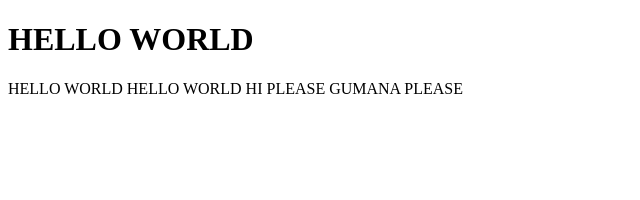
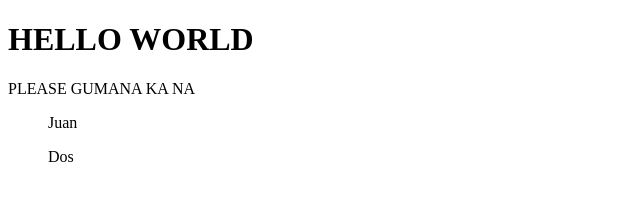
Before and after one commit to JCDabao/BSIT_CURRICULUM.github.io, a plain HTML site: page index.html in a window 1280 px wide. Shown: the whole page, without its empty margins (0-640 px from the left). Drawn offline with Linux system fonts and the light colour scheme.

Commit message:
Ver 3
Gumana ka na please

```diff
--- a/index.html
+++ b/index.html
@@ -8,13 +8,18 @@
     </h1>
     <body>
 <p>
-    HELLO WORLD
+    PLEASE GUMANA KA NA
+</p>
 
-    HELLO WORLD
-    HI
-    PLEASE GUMANA
-    PLEASE
-</p>
+<ol>
+    Juan
+</ol>
+<ol>
+    Dos
+
+</ol>
+
+
 
     </body>
 </head>
```
